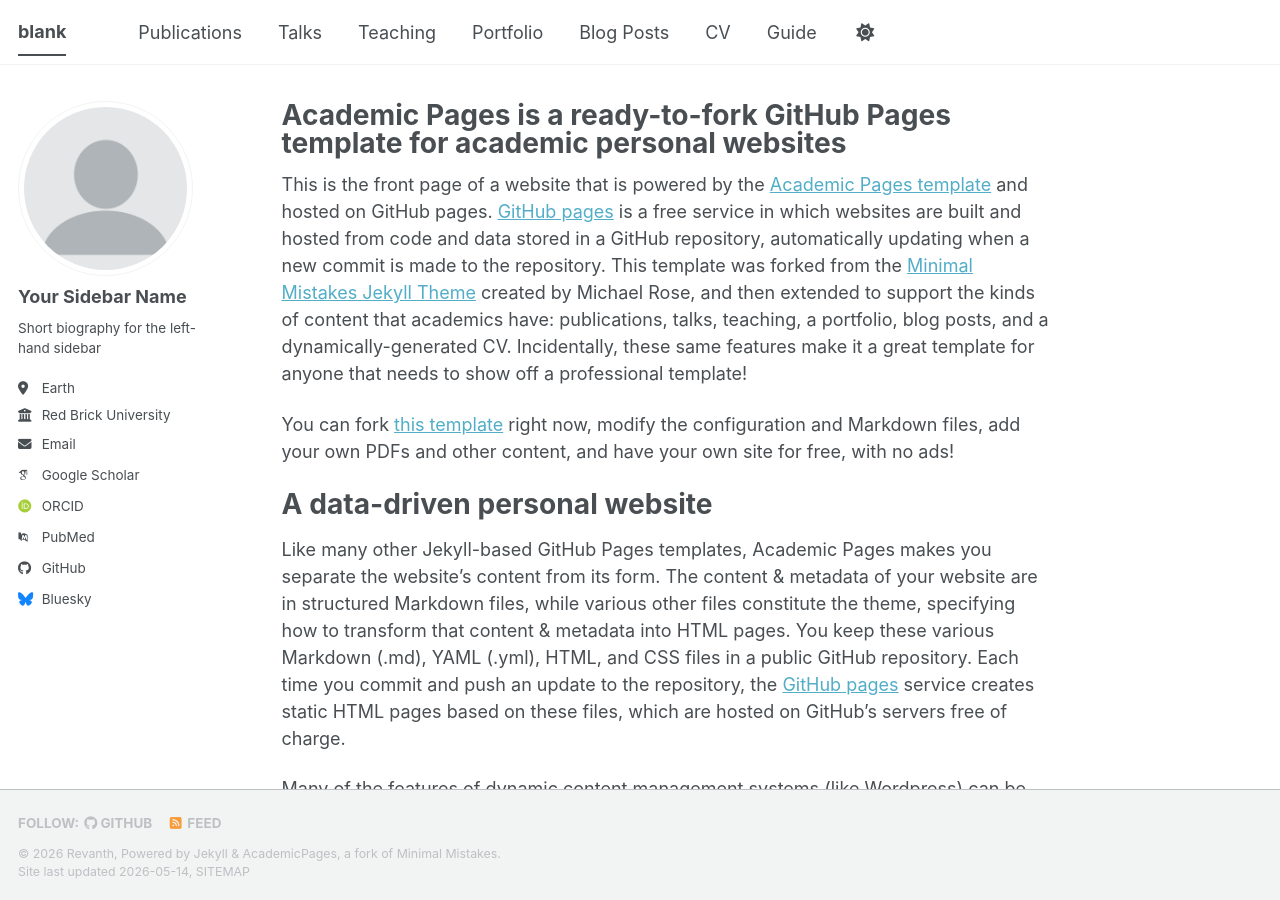
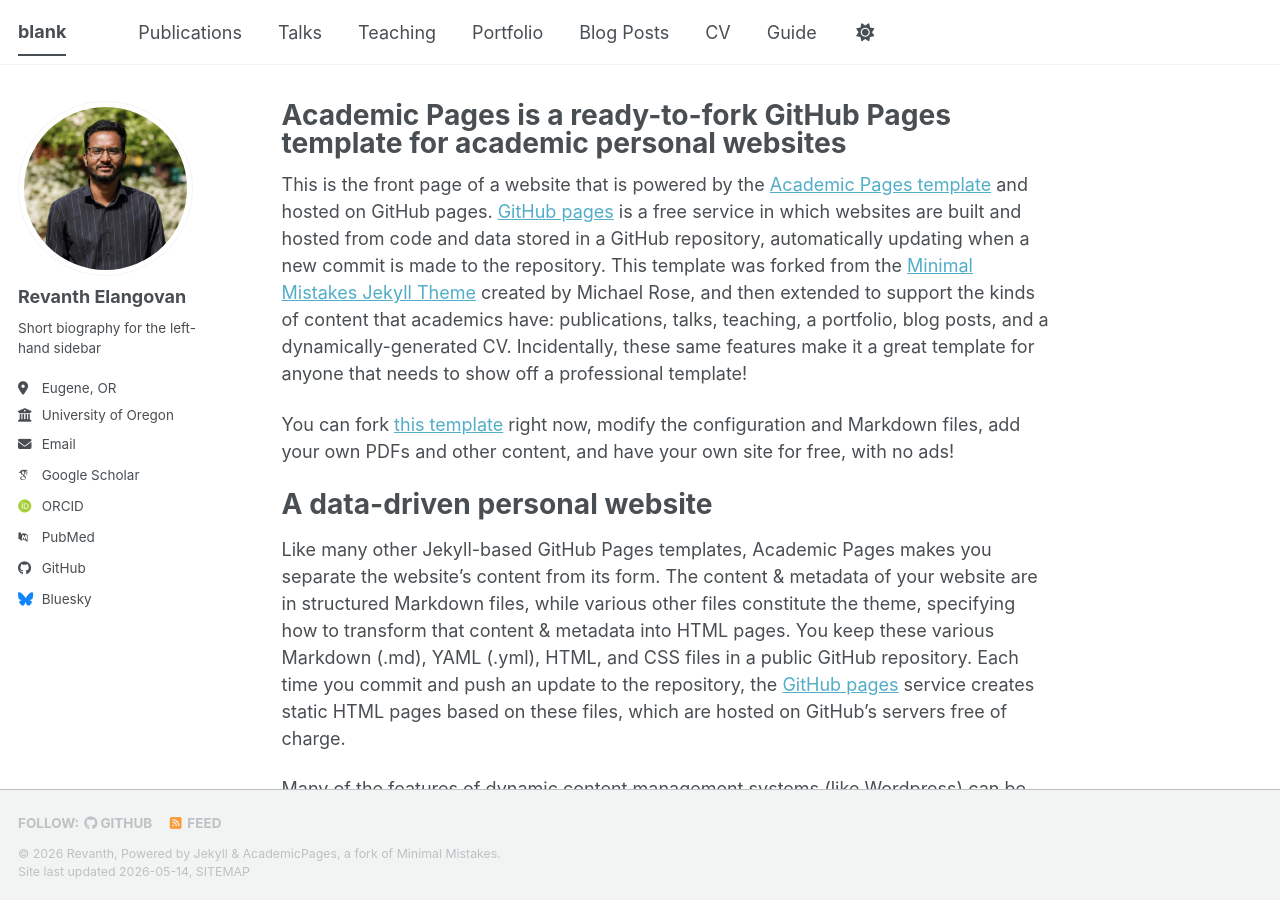
Before and after one commit to Revanth27-08/Revanth27-08.github.io, a Jekyll site: the page built from _pages/about.md, in a window 1280 px wide and 900 px high. Built offline with Jekyll 4.4.1, drawn with Linux system fonts in a browser that asks for light colours; some web fonts are replaced; a script bundle is joined from its source files by our own code; library files that are not in the unit come from our copies.

Commit message:
Update _config.yml

```diff
--- a/_config.yml
+++ b/_config.yml
@@ -23,14 +23,14 @@
 #               Additional customization can be done by editing /_includes/author-profile.html
 author:
   # Biographic information
-  avatar           : "profile.png"
-  name             : "Your Sidebar Name"
-  pronouns         : # example: "she/her"
+  avatar           : "83293920.jpeg"
+  name             : "Revanth Elangovan"
+  pronouns         : # example: "he/him"
   bio              : "Short biography for the left-hand sidebar"
-  location         : "Earth"
-  employer         : "Red Brick University"
+  location         : "Eugene, OR"
+  employer         : "University of Oregon"
   uri              : # URL
-  email            : "none@example.org"
+  email            : "revanth@uoregon.edu"
 
   # Academic websites
   academia         : # URL
```
